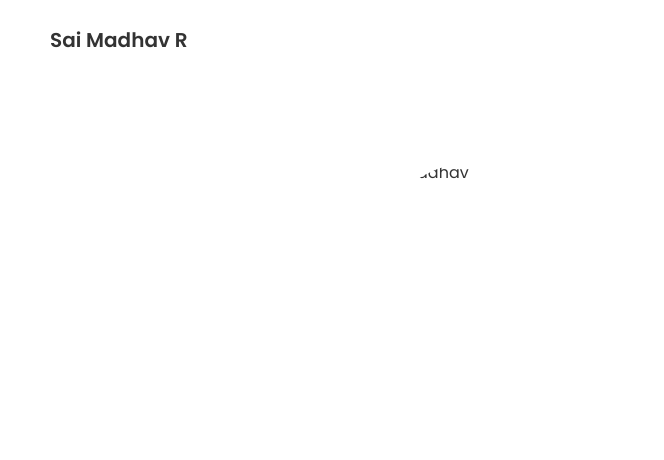
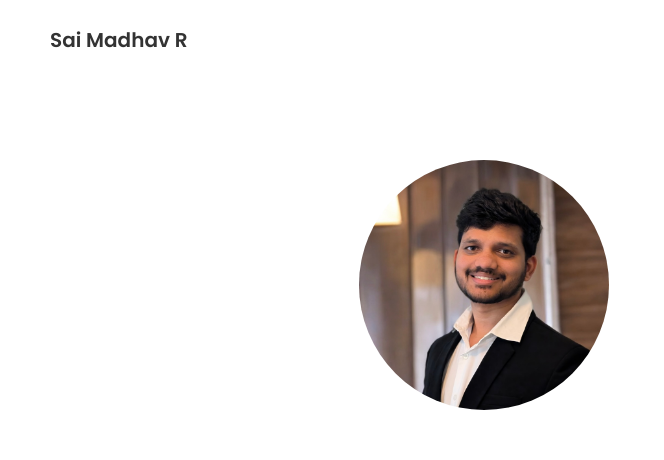
Before and after one commit to madhav3327/madhav3327.github.io, a plain HTML site: page index.html in a window 1280 px wide. Shown: the top 460 px of the page, 0-664 px from the left. Drawn offline with nearby package versions, Linux system fonts and the light colour scheme.

Commit message:
Update index.html

```diff
--- a/index.html
+++ b/index.html
@@ -228,7 +228,7 @@ nav a,
 
   <!-- Hero Section -->
   <section class="hero">
-    <img src="./IMG_5297.PNG" alt="Sai Madhav">
+    <img src="./Profile.jpg" alt="Sai Madhav">
     <div class="intro-text">
       <h4>Hello, I'm</h4>
       <h1>Sai Madhav R</h1>
```
